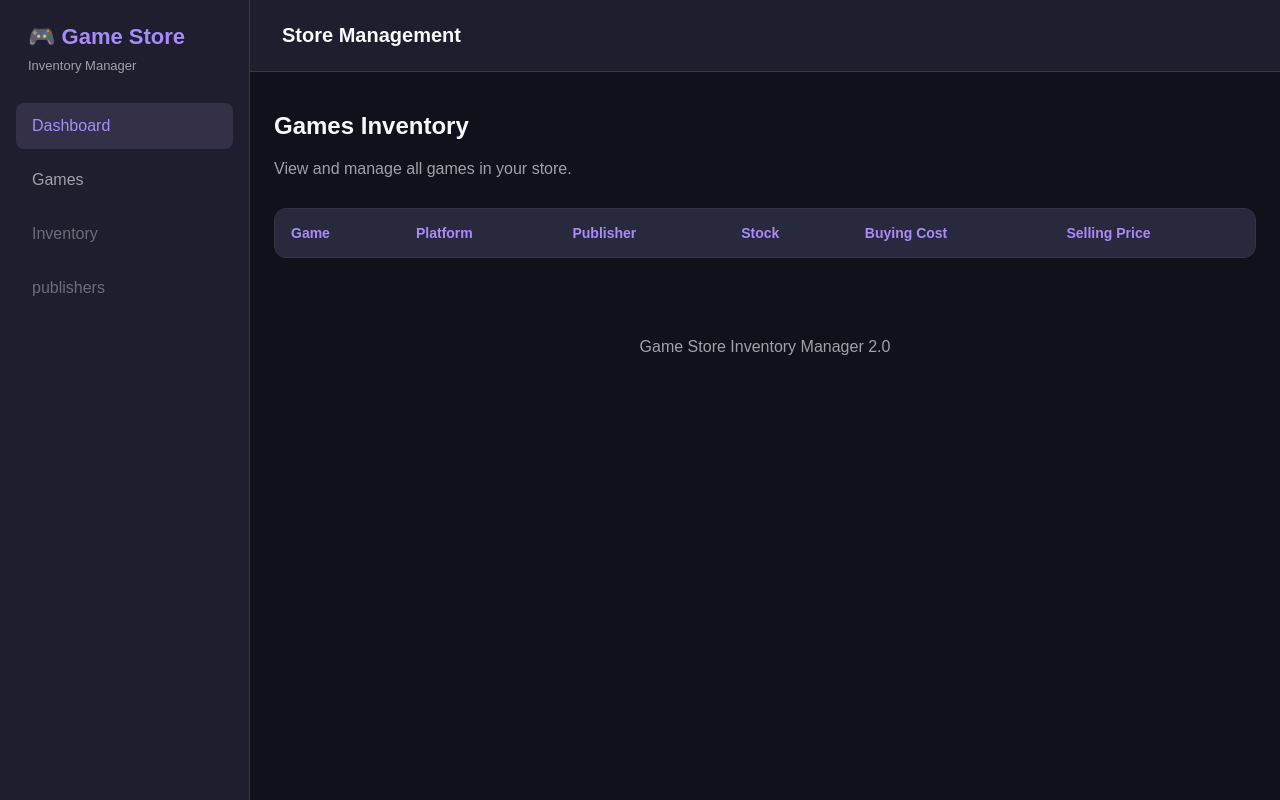
After one commit to Mitchell-McShane/game-store-inventory-v2, a Flask app: page /games in a window 1280 px wide. The commit adds this page. Run offline with Flask 3, Linux system fonts and the light colour scheme; data that the repository does not hold is empty; some libraries are stand-ins or nearby versions.

Commit message:
feat: add games inventory page with database listing

```diff
--- a/app.py
+++ b/app.py
@@ -23,3 +23,25 @@ def home():
             out_of_stock = cursor.fetchone()[0]
 
     return render_template("index.html", total_games=total_games, low_stock=low_stock, out_of_stock=out_of_stock)
+
+
+@app.route("/games")
+def games():
+    with get_connection() as connection:
+        with connection.cursor() as cursor:
+            cursor.execute("""
+                SELECT
+                    games.title,
+                    games.platform,
+                    games.stock_quantity,
+                    games.buying_cost,
+                    games.selling_price,
+                    publishers.name
+                FROM games
+                JOIN publishers
+                    ON games.publisher_id = publishers.id;
+            """)
+
+            game_list = cursor.fetchall()
+
+    return render_template("games.html", games=game_list)
--- a/static/css/style.css
+++ b/static/css/style.css
@@ -198,3 +198,60 @@ a.nav-link:hover {
         flex-wrap: wrap;
     }
 }
+
+
+/* Games Inventory Page */
+
+.games-page {
+    color: var(--text-primary);
+}
+
+.games-page h2 {
+    color: var(--text-primary);
+}
+
+.games-page p {
+    color: var(--text-secondary);
+}
+
+
+/* Games Inventory Table */
+
+.table-container {
+    margin-top: 24px;
+    overflow-x: auto;
+    background-color: #1e1e2e;
+    border: 1px solid #343446;
+    border-radius: 12px;
+}
+
+.games-table {
+    width: 100%;
+    border-collapse: collapse;
+    text-align: left;
+}
+
+.games-table th,
+.games-table td {
+    padding: 16px;
+    white-space: nowrap;
+}
+
+.games-table thead {
+    background-color: #29293d;
+}
+
+.games-table th {
+    color: #a78bfa;
+    font-size: 14px;
+    font-weight: 600;
+}
+
+.games-table td {
+    color: #f8fafc;
+    border-top: 1px solid #343446;
+}
+
+.games-table tbody tr:hover {
+    background-color: #29293d;
+}
--- a/templates/base.html
+++ b/templates/base.html
@@ -24,7 +24,7 @@
                     Dashboard
                 </a>
 
-                <span class="nav-link nav-placeholder">Games</span>
+                <a href="{{ url_for('games') }}" class="nav-link">Games</a>
                 <span class="nav-link nav-placeholder">Inventory</span>
                 <span class="nav-link nav-placeholder">publishers</span>
             </nav>
--- /dev/null
+++ b/templates/games.html
@@ -0,0 +1,42 @@
+{% extends "base.html" %}
+
+{% block title %}Games | Game Store Inventory{% endblock %}
+
+{% block content %}
+<section class="games-page">
+    <h2>Games Inventory</h2>
+
+    <p class="dashboard-description">
+        View and manage all games in your store.
+    </p>
+
+    <div class="table-container">
+        <table class="games-table">
+            <thead>
+                <tr>
+                    <th>Game</th>
+                    <th>Platform</th>
+                    <th>Publisher</th>
+                    <th>Stock</th>
+                    <th>Buying Cost</th>
+                    <th>Selling Price</th>
+                </tr>
+            </thead>
+
+            <tbody>
+                {% for game in games %}
+                <tr>
+                    <td>{{ game[0] }}</td>
+                    <td>{{ game[1] }}</td>
+                    <td>{{ game[5] }}</td>
+                    <td>{{ game[2] }}</td>
+                    <td>£{{ game[3] }}</td>
+                    <td>£{{ game[4] }}</td>
+                </tr>
+                {% endfor %}
+            </tbody>
+        </table>
+    </div>
+
+</section>
+{% endblock %}
```
